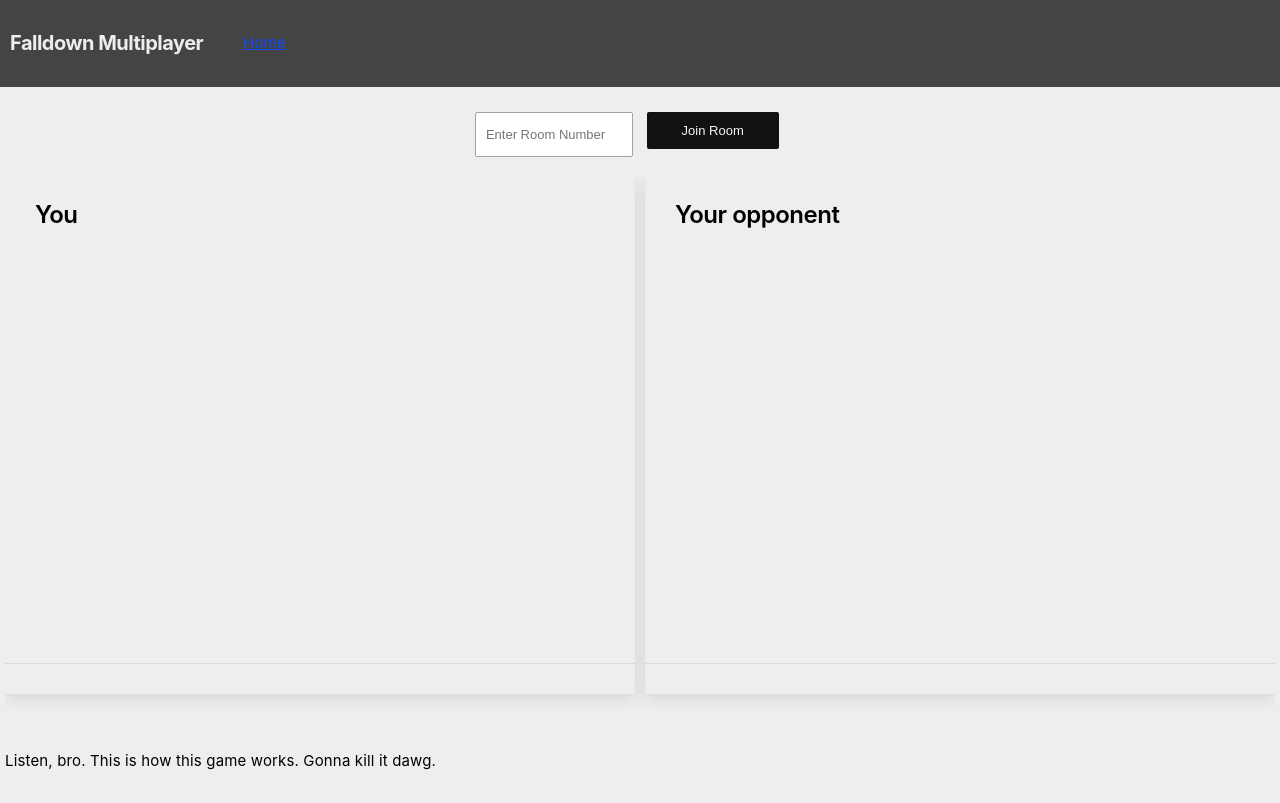
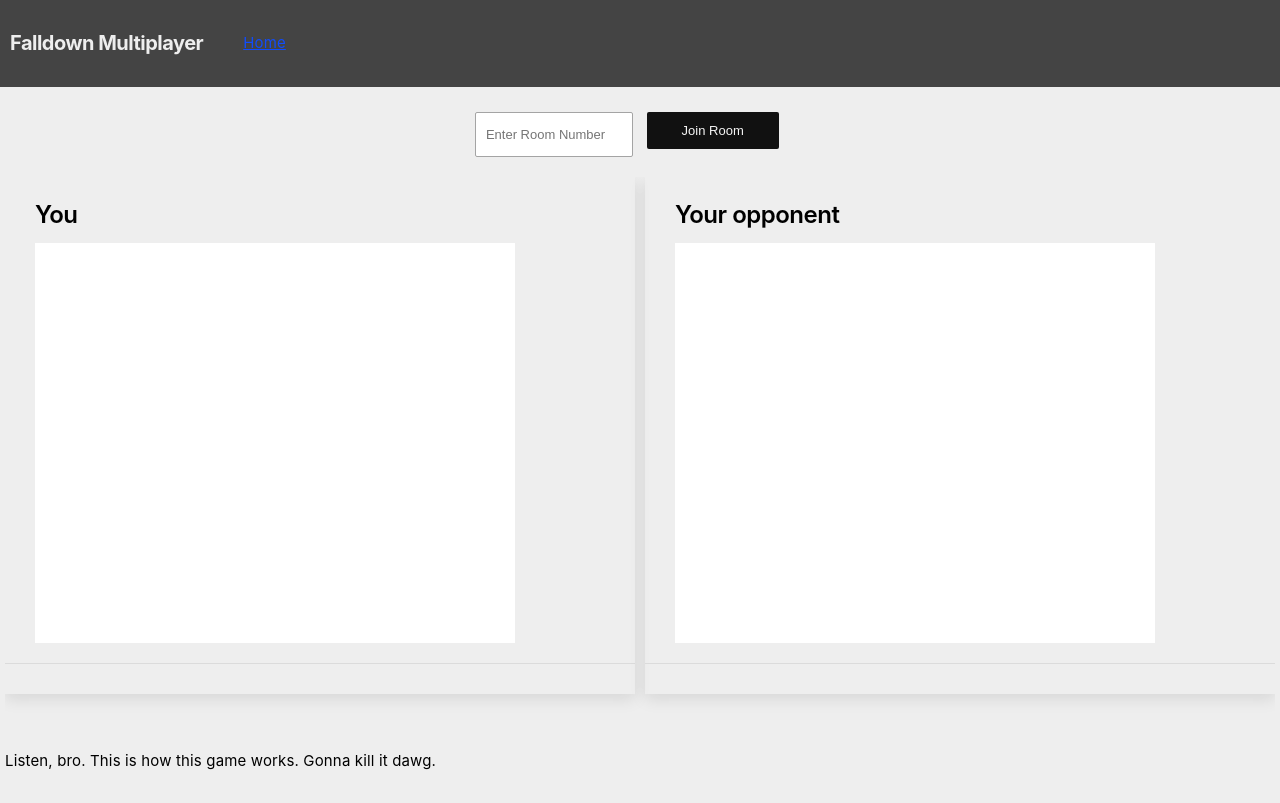
Before and after one commit to connorschwartz/SteelHacks2020, a website: page index.html in a window 1280 px wide. Drawn offline with nearby package versions, Linux system fonts and the light colour scheme; no server answers.

Commit message:
add background

```diff
--- a/index.html
+++ b/index.html
@@ -11,6 +11,9 @@
 			}
 			#main {
 				padding:5px;
+			}
+			canvas {
+				background-color:#ffffff;
 			}
 		</style>
 		<script src="/socket.io/socket.io.js"></script>
```
